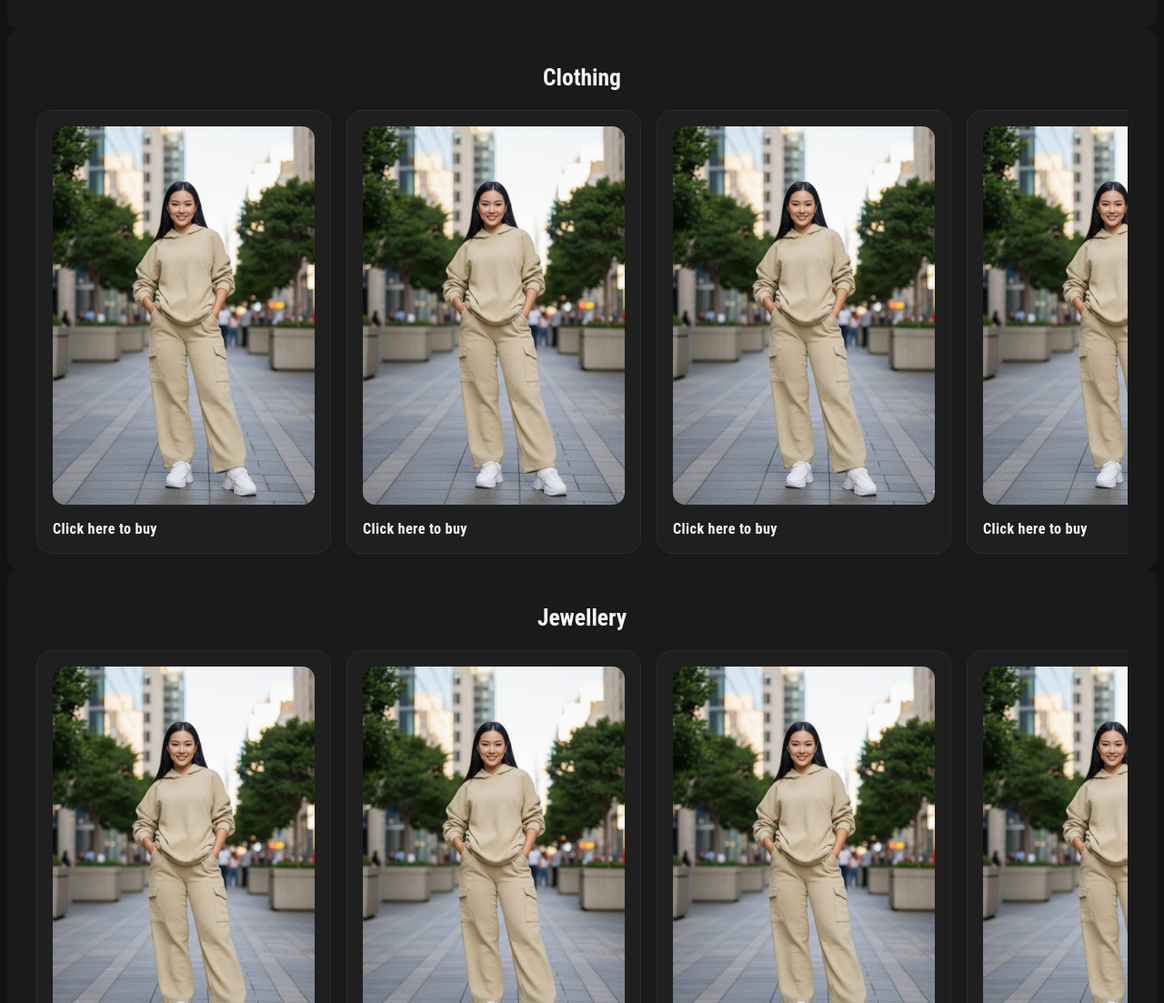
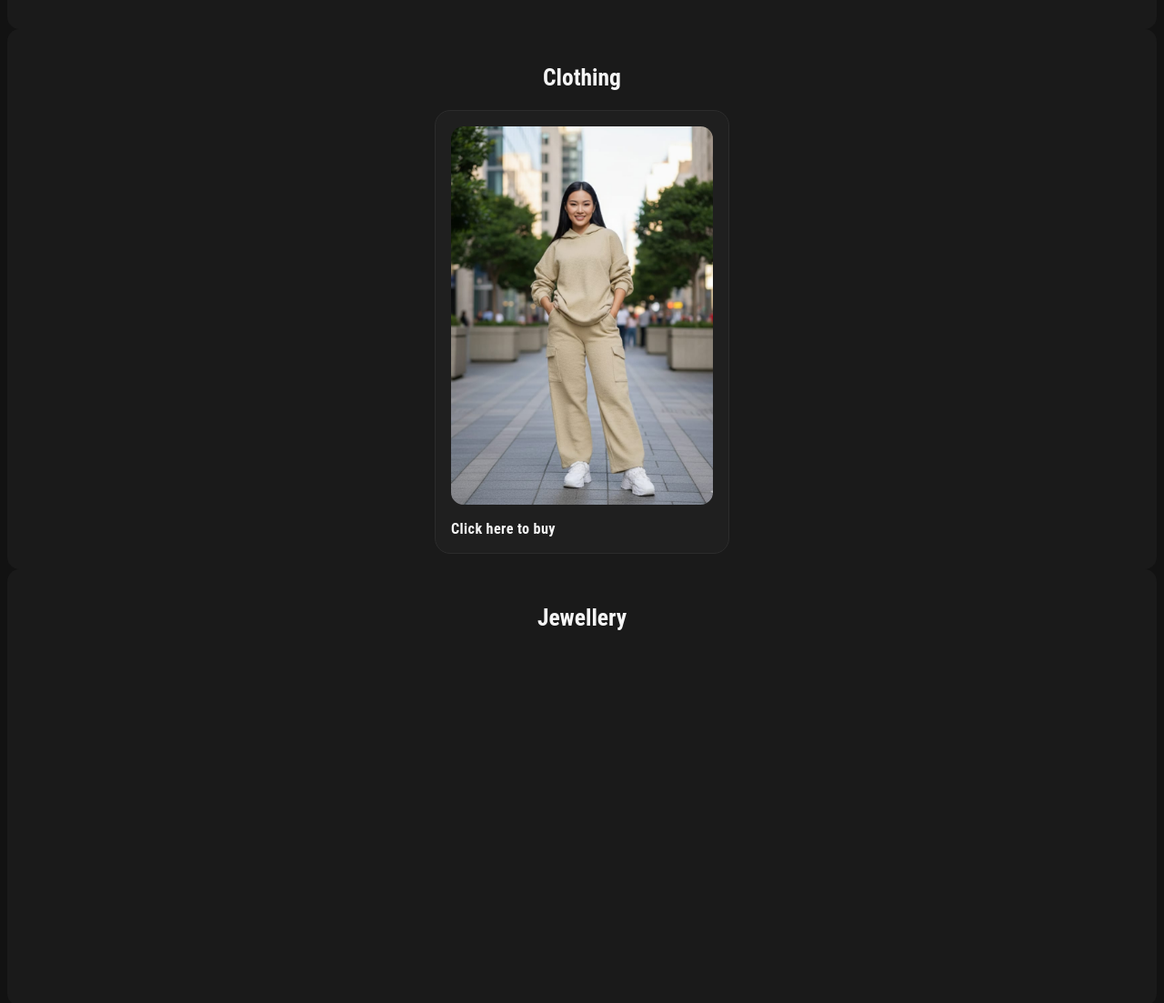
Before and after one commit to FaisalTaslim/wearable-lux, a plain HTML site: page index.html in a window 1280 px wide. Shown: the part 770-1873 px from the top of the page at 91% size. Drawn offline with Linux system fonts and the light colour scheme.

Commit message:
minor changes

```diff
--- a/index.html
+++ b/index.html
@@ -68,63 +68,11 @@
                     <img src="./public/img/clothing/img1.jpg" alt="" class="img">
                     <a href="https://amzn.to/4aOT57K">Click here to buy</a>
                 </div>
-                <div class="img-card">
-                    <img src="./public/img/clothing/img1.jpg" alt="" class="img">
-                    <a href="https://amzn.to/4aOT57K">Click here to buy</a>
-                </div>
-                <div class="img-card">
-                    <img src="./public/img/clothing/img1.jpg" alt="" class="img">
-                    <a href="https://amzn.to/4aOT57K">Click here to buy</a>
-                </div>
-                <div class="img-card">
-                    <img src="./public/img/clothing/img1.jpg" alt="" class="img">
-                    <a href="https://amzn.to/4aOT57K">Click here to buy</a>
-                </div>
-                <div class="img-card">
-                    <img src="./public/img/clothing/img1.jpg" alt="" class="img">
-                    <a href="https://amzn.to/4aOT57K">Click here to buy</a>
-                </div>
-                <div class="img-card">
-                    <img src="./public/img/clothing/img1.jpg" alt="" class="img">
-                    <a href="https://amzn.to/4aOT57K">Click here to buy</a>
-                </div>
-                <div class="img-card">
-                    <img src="./public/img/clothing/img1.jpg" alt="" class="img">
-                    <a href="https://amzn.to/4aOT57K">Click here to buy</a>
-                </div>
             </div>
         </section>
         <section class="jewellery" id="jewellery">
             <h1>Jewellery</h1>
             <div class="jewellery-container">
-                <div class="img-card">
-                    <img src="./public/img/clothing/img1.jpg" alt="" class="img">
-                    <a href="https://amzn.to/4aOT57K">Click here to buy</a>
-                </div>
-                <div class="img-card">
-                    <img src="./public/img/clothing/img1.jpg" alt="" class="img">
-                    <a href="https://amzn.to/4aOT57K">Click here to buy</a>
-                </div>
-                <div class="img-card">
-                    <img src="./public/img/clothing/img1.jpg" alt="" class="img">
-                    <a href="https://amzn.to/4aOT57K">Click here to buy</a>
-                </div>
-                <div class="img-card">
-                    <img src="./public/img/clothing/img1.jpg" alt="" class="img">
-                    <a href="https://amzn.to/4aOT57K">Click here to buy</a>
-                </div>
-                <div class="img-card">
-                    <img src="./public/img/clothing/img1.jpg" alt="" class="img">
-                    <a href="https://amzn.to/4aOT57K">Click here to buy</a>
-                </div>
-                <div class="img-card">
-                    <img src="./public/img/clothing/img1.jpg" alt="" class="img">
-                    <a href="https://amzn.to/4aOT57K">Click here to buy</a>
-                </div>
-                <div class="img-card">
-                    <img src="./public/img/clothing/img1.jpg" alt="" class="img">
-                    <a href="https://amzn.to/4aOT57K">Click here to buy</a>
-                </div>
             </div>
         </section>
     </main>
--- a/public/css/body/main.css
+++ b/public/css/body/main.css
@@ -111,7 +111,7 @@ main {
     display: flex;
     flex-direction: row;
     align-items: center;
-    justify-content: space-between;
+    justify-content: center;
     gap: 1rem;
     overflow-x: auto;
 }
```
